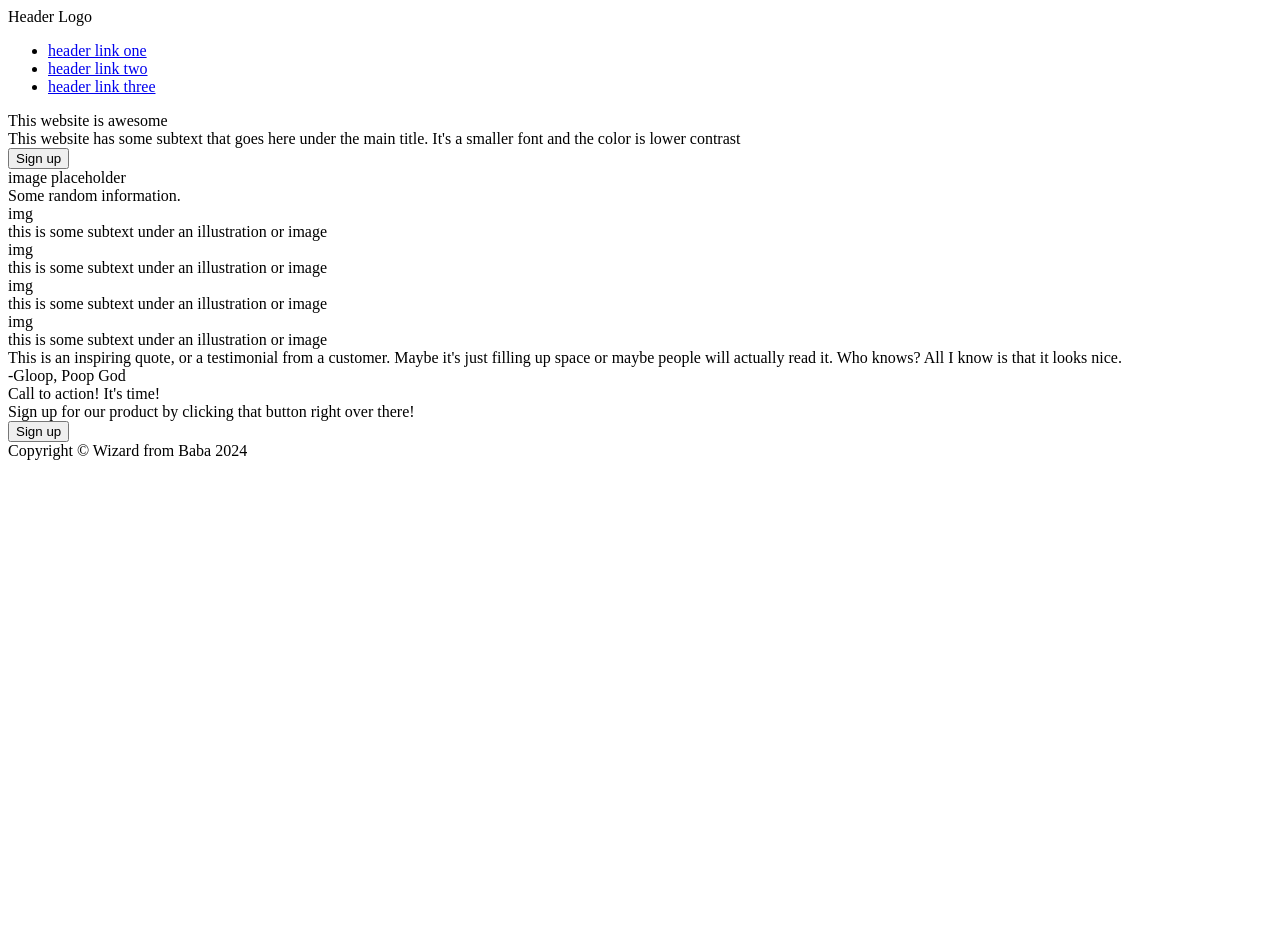
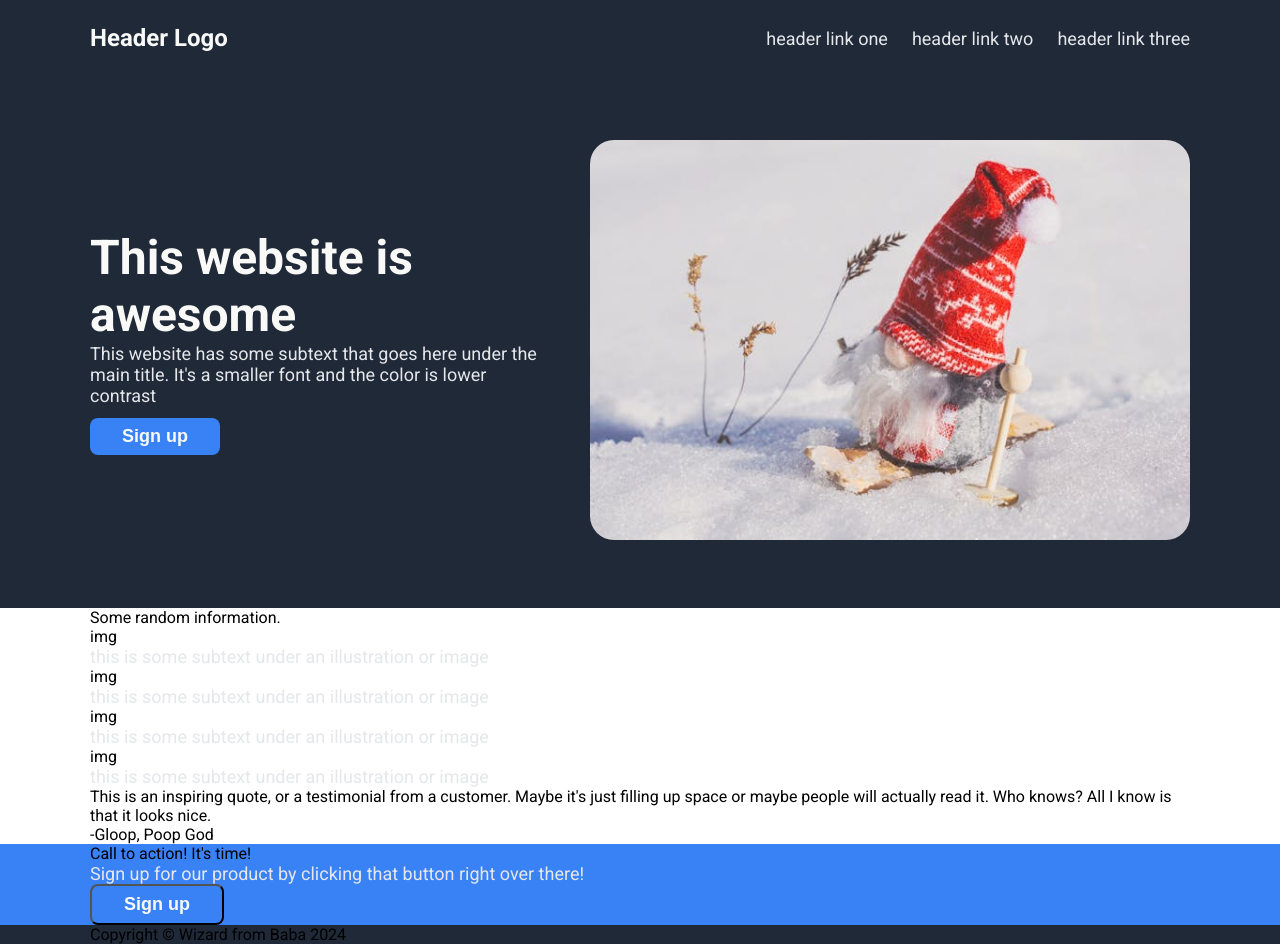
Before and after one commit to poop-fart45/odin-landing-page, a plain HTML site: page index.html in a window 1280 px wide. Before the commit the page ends 800 px from the top, so only its background shows below. Drawn offline with Linux system fonts and the light colour scheme.

Commit message:
Complete css for header and hero sections

```diff
--- a/css/style.css
+++ b/css/style.css
@@ -0,0 +1,114 @@
+@import url('https://fonts.googleapis.com/css2?family=Roboto:wght@400;700&display=swap');
+
+
+body {
+    font-family: "Roboto";
+    box-sizing: border-box;
+    margin: 0;
+    padding: 0;
+}
+
+.content {
+    width: 1100px;
+    margin: 0px auto;
+    padding: 0 24px;
+}
+
+.header,
+.hero,
+.footer {
+    background-color: #1F2937;
+}
+
+button,
+.cta {
+    background-color: #3882F6;
+}
+
+button {
+    font-size: 18px;
+    font-weight: bold;
+    padding: 8px 32px;
+    border-radius: 8px;
+}
+
+
+/* header */
+
+.header > .content{
+    display: flex;
+    justify-content: space-between;
+    align-items: center;
+    padding: 24px;
+}
+
+.header .logo,
+.hero .text,
+button {
+    color: #F9FAF8;
+}
+
+.header .logo {
+    font-size: 24px;
+    font-weight: bold;
+}
+
+.header ul {
+    list-style: none;
+    display: flex;
+    gap: 24px;
+    margin: 0;
+    padding: 0;
+}
+
+.header a {
+    text-decoration: none;
+}
+
+.subtext,
+.header a {
+    font-size: 18px;
+    color: #E5E7EB;
+}
+
+
+/* hero */
+
+.hero >.content {
+    display: flex;
+    align-items: center;
+    gap: 48px;
+    padding-top: 64px;
+    padding-bottom: 64px;
+}
+
+.hero .text {
+    font-size: 48px;
+    font-weight: 900;
+}
+
+.hero .subtext {
+    margin-bottom: 12px;
+}
+
+.hero button {
+    border: none;
+}
+
+.hero img {
+    border-radius: 24px;
+    height: auto;
+    width: 600px;
+}
+
+
+/* info */
+
+
+/* quote */
+
+
+/* cta */
+
+
+/* footer */
--- a/index.html
+++ b/index.html
@@ -8,24 +8,29 @@
 </head>
 <body>
     <div class="header">
+        <div class="content">
             <div class="logo">Header Logo</div>
-        <ul class="links">
+            <ul>
                 <li><a href="#">header link one</a></li>
                 <li><a href="#">header link two</a></li>
                 <li><a href="#">header link three</a></li>
             </ul>
         </div>
+    </div>
     <div class="hero">
+        <div class="content">
             <div class="left">
                 <div class="text">This website is awesome</div>
                 <div class="subtext">This website has some subtext that goes here under the main title. It's a smaller font and the color is lower contrast</div>
                 <button>Sign up</button>
             </div>
             <div class="right">
-            image placeholder
+                <img src="img/gnome.jpg">
+            </div>
         </div>
     </div>
     <div class="info">
+        <div class="content">
             <div class="text">Some random information.</div>
             <div class="boxes">
                 <div class="item">
@@ -54,11 +59,15 @@
                 </div>
             </div>
         </div>
+    </div>
     <div class="quote">
+        <div class="content">
             <div class="text">This is an inspiring quote, or a testimonial from a customer. Maybe it's just filling up space or maybe people will actually read it. Who knows? All I know is that it looks nice.</div>
             <div class="name">-Gloop, Poop God</div>
         </div>
+    </div>
     <div class="cta">
+        <div class="content">
             <div class="box">
                 <div class="left">
                     <div>Call to action! It's time!</div>
@@ -67,8 +76,11 @@
                 <button>Sign up</button>
             </div>
         </div>
+    </div>
     <div class="footer">
+        <div class="content">
             Copyright &copy Wizard from Baba 2024
+        </div>
     </div>
 </body>
 </html>
```
Lines whose indentation alone changed are shown as unchanged.
